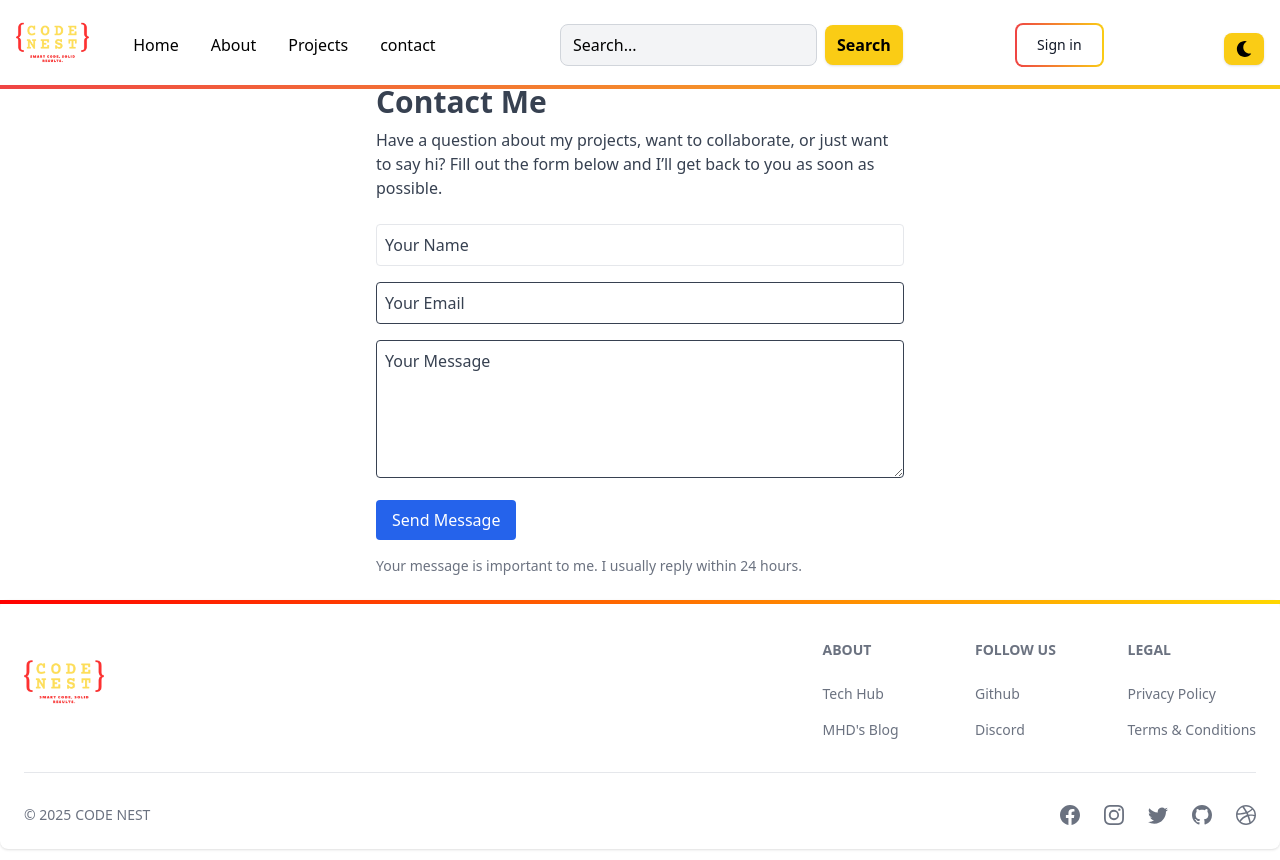
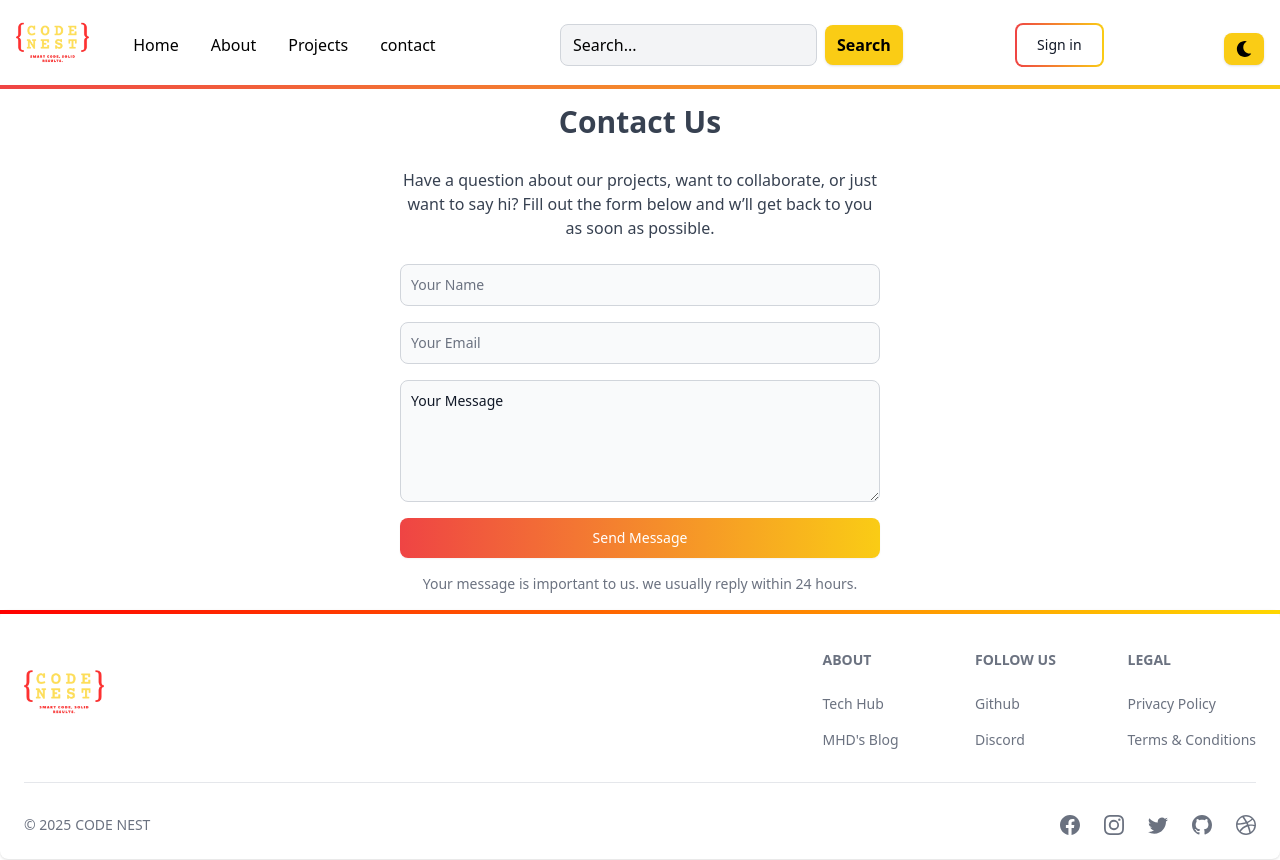
Before and after one commit to MohamadSabha/MERN-BLOG, a React (Vite) app in the folder client/: page /Contact in a window 1280 px wide. Built offline with nearby package versions, Linux system fonts and the light colour scheme; no server answers.

Commit message:
contact us styling

```diff
--- a/client/src/pages/Contact.jsx
+++ b/client/src/pages/Contact.jsx
@@ -1,4 +1,5 @@
 import { useState } from "react";
+import { TextInput, Textarea, Button, Spinner, Alert } from "flowbite-react";
 
 export default function Contact() {
   const [form, setForm] = useState({ name: "", email: "", message: "" });
@@ -21,7 +22,11 @@ export default function Contact() {
       const data = await res.json();
       if (!res.ok || !data.success) throw new Error(data.message);
 
-      setStatus({ sending: false, ok: true, msg: "Message sent!" });
+      setStatus({
+        sending: false,
+        ok: true,
+        msg: "Message sent successfully!",
+      });
       setForm({ name: "", email: "", message: "" });
     } catch (err) {
       setStatus({
@@ -33,61 +38,68 @@ export default function Contact() {
   };
 
   return (
-    <div className="max-w-xl mx-auto p-6">
-      {/* Headline */}
-      <h1 className="text-3xl font-bold mb-2">Contact Me</h1>
-
-      {/* Subheading */}
-      <p className="text-gray-700 mb-6">
-        Have a question about my projects, want to collaborate, or just want to
-        say hi? Fill out the form below and I’ll get back to you as soon as
+    <div className="max-w-lg mx-auto p-4 w-full">
+      <h1 className="my-7 text-center font-semibold text-3xl">Contact Us</h1>
+      <p className="text-gray-700 mb-6 text-center">
+        Have a question about our projects, want to collaborate, or just want to
+        say hi? Fill out the form below and w’ll get back to you as soon as
         possible.
       </p>
 
-      {/* Contact Form */}
-      <form onSubmit={handleSubmit} className="space-y-4">
-        <input
+      <form onSubmit={handleSubmit} className="flex flex-col gap-4">
+        <TextInput
+          type="text"
           name="name"
           placeholder="Your Name"
           value={form.name}
           onChange={handleChange}
           required
-          className="w-full border p-2 rounded"
         />
-        <input
+        <TextInput
+          type="email"
           name="email"
-          type="email"
           placeholder="Your Email"
           value={form.email}
           onChange={handleChange}
           required
-          className="w-full border p-2 rounded"
         />
-        <textarea
+        <Textarea
           name="message"
           placeholder="Your Message"
           value={form.message}
           onChange={handleChange}
           required
-          rows="5"
-          className="w-full border p-2 rounded"
+          rows={5}
         />
-        <button
+        <Button
           type="submit"
+          className="px-4 py-2 rounded-lg bg-gradient-to-r from-red-500 to-yellow-400 text-white shadow-sm transition-all duration-300 hover:brightness-90"
           disabled={status.sending}
-          className="bg-blue-600 text-white px-4 py-2 rounded"
         >
-          {status.sending ? "Sending..." : "Send Message"}
-        </button>
+          {status.sending ? (
+            <>
+              <Spinner size="sm" />
+              <span className="pl-3">Sending...</span>
+            </>
+          ) : (
+            "Send Message"
+          )}
+        </Button>
       </form>
 
-      {/* Status Messages */}
-      {status.ok && <p className="text-green-600 mt-3">{status.msg}</p>}
-      {status.ok === false && <p className="text-red-600 mt-3">{status.msg}</p>}
+      {status.ok && (
+        <Alert color="success" className="mt-5">
+          {status.msg}
+        </Alert>
+      )}
+      {status.ok === false && (
+        <Alert color="failure" className="mt-5">
+          {status.msg}
+        </Alert>
+      )}
 
-      {/* Optional Note */}
-      <p className="text-gray-500 mt-4 text-sm">
-        Your message is important to me. I usually reply within 24 hours.
+      <p className="text-gray-500 mt-4 text-sm text-center">
+        Your message is important to us. we usually reply within 24 hours.
       </p>
     </div>
   );
```
